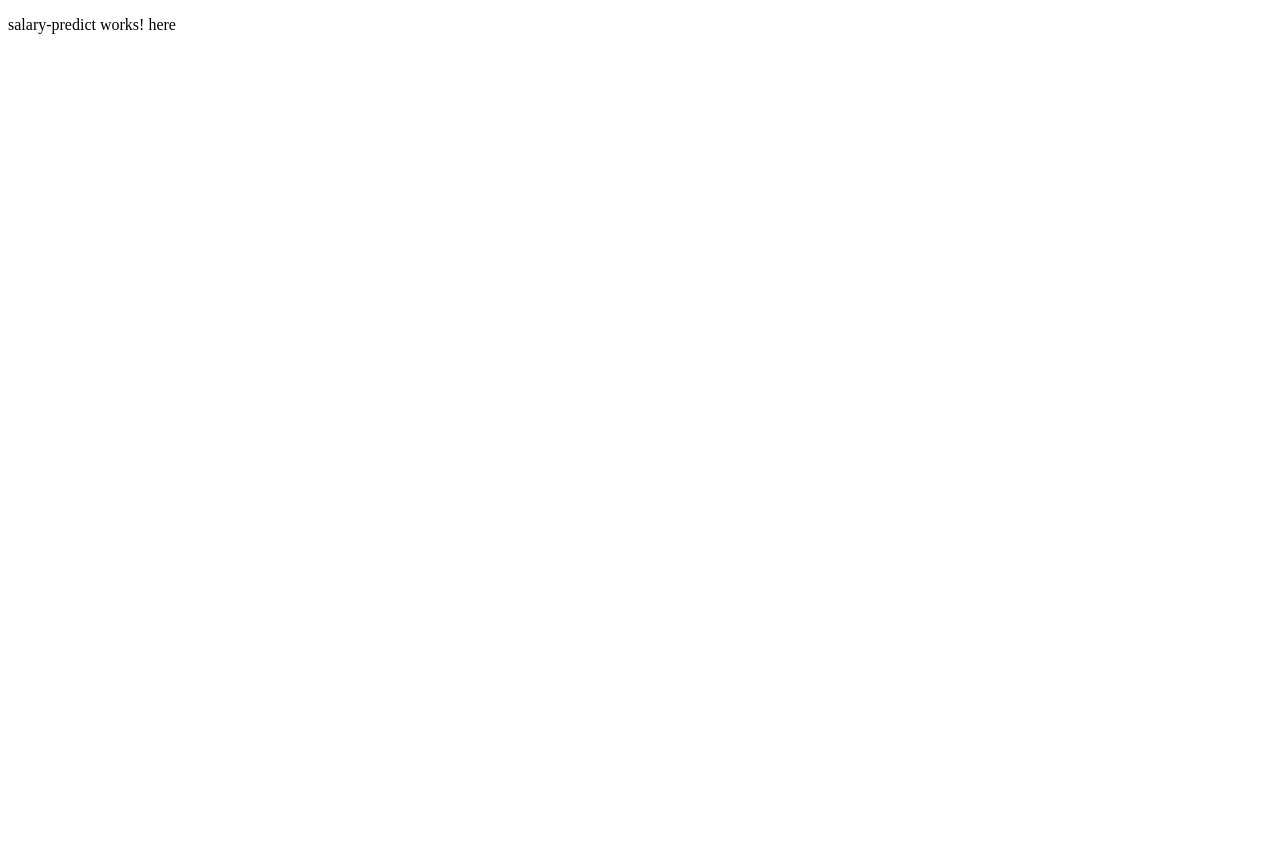
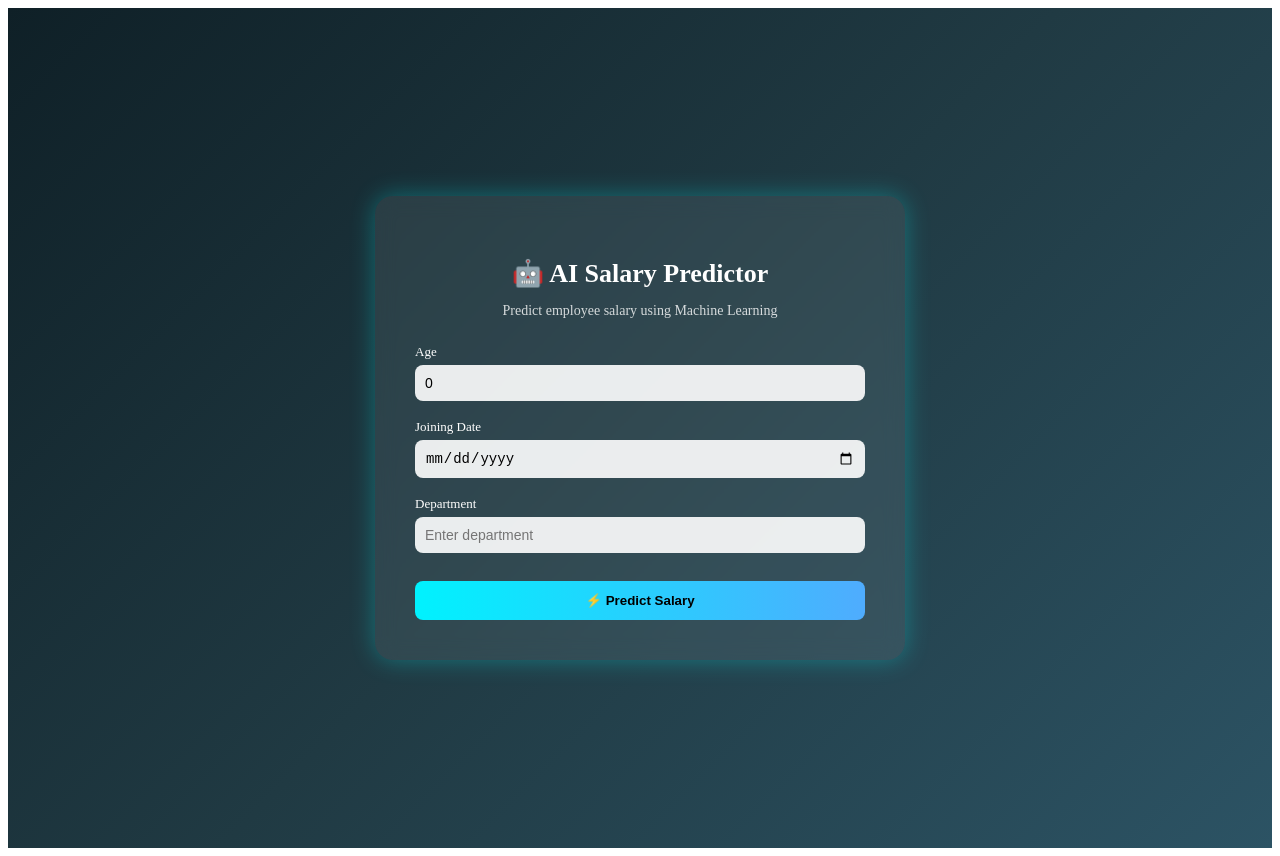
Before and after one commit to Adityasahoo7/CrudEmpDetails_UI, an Angular app: page /salary-predict in a window 1280 px wide. Before the commit the page ends 800 px from the top, so only its background shows below. Built offline with nearby package versions, Linux system fonts and the light colour scheme; sample sign-in values are in the browser's storage.

Commit message:
Implement ML Frontend v1

```diff
--- /dev/null
+++ b/src/app/core/models/salary-predict-request.model.ts
@@ -0,0 +1,6 @@
+export interface SalaryPredictionRequest{
+
+age:number;
+joiningDate:string;
+department:string;
+}
--- /dev/null
+++ b/src/app/core/models/salary-predict-response.model.ts
@@ -0,0 +1,3 @@
+export interface SalaryPredictionResponse{
+    salary:number;
+}
--- /dev/null
+++ b/src/app/core/services/salary-predict.service.ts
@@ -0,0 +1,20 @@
+import { HttpClient } from '@angular/common/http';
+import { Injectable } from '@angular/core';
+import { SalaryPredictionRequest } from '../models/salary-predict-request.model';
+import { Observable } from 'rxjs';
+import { SalaryPredictionResponse } from '../models/salary-predict-response.model';
+
+@Injectable({
+  providedIn: 'root'
+})
+export class SalaryPredictService {
+
+  private baseUrl='http://localhost:5169/api/SalaryPrediction';
+  constructor(private http:HttpClient) { }
+
+  predictSalary(data: SalaryPredictionRequest):Observable<SalaryPredictionResponse>{
+    return this.http.post<SalaryPredictionResponse>(`${this.baseUrl}/predict`,data);
+  }
+
+
+}
--- a/src/app/features/employee/salary-predict/salary-predict.component.css
+++ b/src/app/features/employee/salary-predict/salary-predict.component.css
@@ -0,0 +1,207 @@
+/* Background */
+.ai-wrapper {
+  min-height: 100vh;
+  background: linear-gradient(135deg, #0f2027, #203a43, #2c5364);
+  display: flex;
+  justify-content: center;
+  align-items: center;
+  padding: 20px;
+}
+
+/* Card */
+.ai-card {
+  width: 100%;
+  max-width: 450px;
+  padding: 40px;
+  border-radius: 18px;
+  background: rgba(255, 255, 255, 0.08);
+  backdrop-filter: blur(10px);
+  box-shadow: 0 0 25px rgba(0, 255, 255, 0.3);
+  text-align: center;
+  color: white;
+}
+
+/* Title */
+.ai-title {
+  font-size: 26px;
+  margin-bottom: 5px;
+}
+
+.ai-subtitle {
+  font-size: 14px;
+  margin-bottom: 25px;
+  opacity: 0.8;
+}
+
+/* Inputs */
+.form-group {
+  display: flex;
+  flex-direction: column;
+  margin-bottom: 18px;
+  text-align: left;
+}
+
+.form-group label {
+  font-size: 13px;
+  margin-bottom: 5px;
+}
+
+.form-group input {
+  padding: 10px;
+  border-radius: 8px;
+  border: none;
+  outline: none;
+  background: rgba(255,255,255,0.9);
+  font-size: 14px;
+}
+
+/* Button */
+.predict-btn {
+  width: 100%;
+  padding: 12px;
+  border: none;
+  border-radius: 8px;
+  margin-top: 10px;
+  font-weight: 600;
+  cursor: pointer;
+  background: linear-gradient(90deg, #00f2fe, #4facfe);
+  color: black;
+  transition: 0.3s;
+}
+
+.predict-btn:hover {
+  transform: scale(1.05);
+  box-shadow: 0 0 12px #00f2fe;
+}
+
+/* Result Box */
+.result-box {
+  margin-top: 25px;
+  padding: 18px;
+  border-radius: 10px;
+  background: rgba(0,255,255,0.1);
+  border: 1px solid rgba(0,255,255,0.5);
+  animation: glow 1.5s infinite alternate;
+}
+
+.result-box h3 {
+  margin-bottom: 5px;
+}
+
+.result-box p {
+  font-size: 22px;
+  font-weight: 700;
+}
+
+/* Glow Animation */
+@keyframes glow {
+  from {
+    box-shadow: 0 0 10px rgba(0,255,255,0.2);
+  }
+  to {
+    box-shadow: 0 0 20px rgba(0,255,255,0.6);
+  }
+}/* Background */
+.ai-wrapper {
+  min-height: 100vh;
+  background: linear-gradient(135deg, #0f2027, #203a43, #2c5364);
+  display: flex;
+  justify-content: center;
+  align-items: center;
+  padding: 20px;
+}
+
+/* Card */
+.ai-card {
+  width: 100%;
+  max-width: 450px;
+  padding: 40px;
+  border-radius: 18px;
+  background: rgba(255, 255, 255, 0.08);
+  backdrop-filter: blur(10px);
+  box-shadow: 0 0 25px rgba(0, 255, 255, 0.3);
+  text-align: center;
+  color: white;
+}
+
+/* Title */
+.ai-title {
+  font-size: 26px;
+  margin-bottom: 5px;
+}
+
+.ai-subtitle {
+  font-size: 14px;
+  margin-bottom: 25px;
+  opacity: 0.8;
+}
+
+/* Inputs */
+.form-group {
+  display: flex;
+  flex-direction: column;
+  margin-bottom: 18px;
+  text-align: left;
+}
+
+.form-group label {
+  font-size: 13px;
+  margin-bottom: 5px;
+}
+
+.form-group input {
+  padding: 10px;
+  border-radius: 8px;
+  border: none;
+  outline: none;
+  background: rgba(255,255,255,0.9);
+  font-size: 14px;
+}
+
+/* Button */
+.predict-btn {
+  width: 100%;
+  padding: 12px;
+  border: none;
+  border-radius: 8px;
+  margin-top: 10px;
+  font-weight: 600;
+  cursor: pointer;
+  background: linear-gradient(90deg, #00f2fe, #4facfe);
+  color: black;
+  transition: 0.3s;
+}
+
+.predict-btn:hover {
+  transform: scale(1.05);
+  box-shadow: 0 0 12px #00f2fe;
+}
+
+/* Result Box */
+.result-box {
+  margin-top: 25px;
+  padding: 18px;
+  border-radius: 10px;
+  background: rgba(0,255,255,0.1);
+  border: 1px solid rgba(0,255,255,0.5);
+  animation: glow 1.5s infinite alternate;
+}
+
+.result-box h3 {
+  margin-bottom: 5px;
+}
+
+.result-box p {
+  font-size: 22px;
+  font-weight: 700;
+}
+
+/* Glow Animation */
+@keyframes glow {
+  from {
+    box-shadow: 0 0 10px rgba(0,255,255,0.2);
+  }
+  to {
+    box-shadow: 0 0 20px rgba(0,255,255,0.6);
+  }
+}
--- a/src/app/features/employee/salary-predict/salary-predict.component.html
+++ b/src/app/features/employee/salary-predict/salary-predict.component.html
@@ -1 +1,34 @@
-<p>salary-predict works! here </p>
+<div class="ai-wrapper">
+
+  <div class="ai-card">
+
+    <h2 class="ai-title">🤖 AI Salary Predictor</h2>
+    <p class="ai-subtitle">Predict employee salary using Machine Learning</p>
+
+    <div class="form-group">
+      <label>Age</label>
+      <input type="number" [(ngModel)]="predictData.age" placeholder="Enter age">
+    </div>
+
+    <div class="form-group">
+      <label>Joining Date</label>
+      <input type="date" [(ngModel)]="predictData.joiningDate">
+    </div>
+
+    <div class="form-group">
+      <label>Department</label>
+      <input type="text" [(ngModel)]="predictData.department" placeholder="Enter department">
+    </div>
+
+    <button class="predict-btn" (click)="predict()">
+      ⚡ Predict Salary
+    </button>
+
+    <div class="result-box" *ngIf="predictedSalary">
+      <h3>💰 Predicted Salary</h3>
+      <p>₹ {{ predictedSalary }}</p>
+    </div>
+
+  </div>
+
+</div>
--- a/src/app/features/employee/salary-predict/salary-predict.component.ts
+++ b/src/app/features/employee/salary-predict/salary-predict.component.ts
@@ -1,4 +1,6 @@
 import { Component } from '@angular/core';
+import { SalaryPredictService } from 'src/app/core/services/salary-predict.service';
+import { SalaryPredictionRequest } from 'src/app/core/models/salary-predict-request.model';
 
 @Component({
   selector: 'app-salary-predict',
@@ -7,4 +9,29 @@ import { Component } from '@angular/core';
 })
 export class SalaryPredictComponent {
 
+  predictData: SalaryPredictionRequest = {
+    age: 0,
+    joiningDate: '',
+    department: ''
+  };
+
+  predictedSalary: number | null = null;
+
+  constructor(private salaryService: SalaryPredictService) {}
+
+  predict() {
+
+    this.salaryService.predictSalary(this.predictData)
+      .subscribe({
+        next: (res) => {
+          this.predictedSalary = res.salary;
+        },
+        error: (err) => {
+          console.error(err);
+          alert("Prediction Failed");
+        }
+      });
+
+  }
+
 }
```
Also changed, not shown: 1 other file (tests, documents, lock files or other folders).
